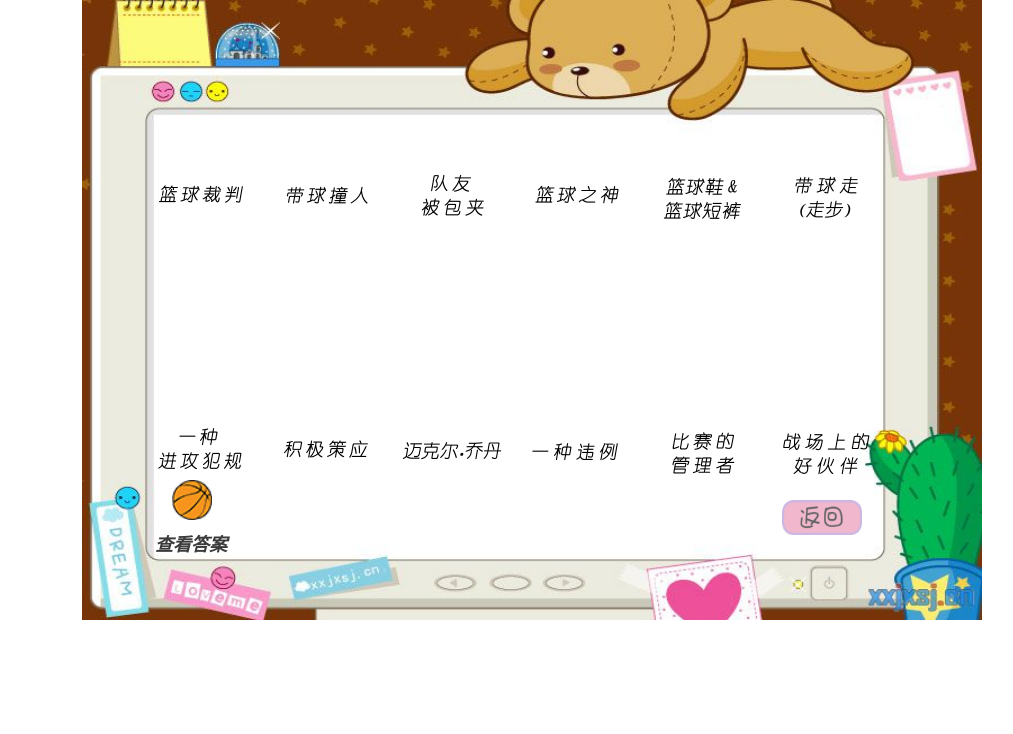
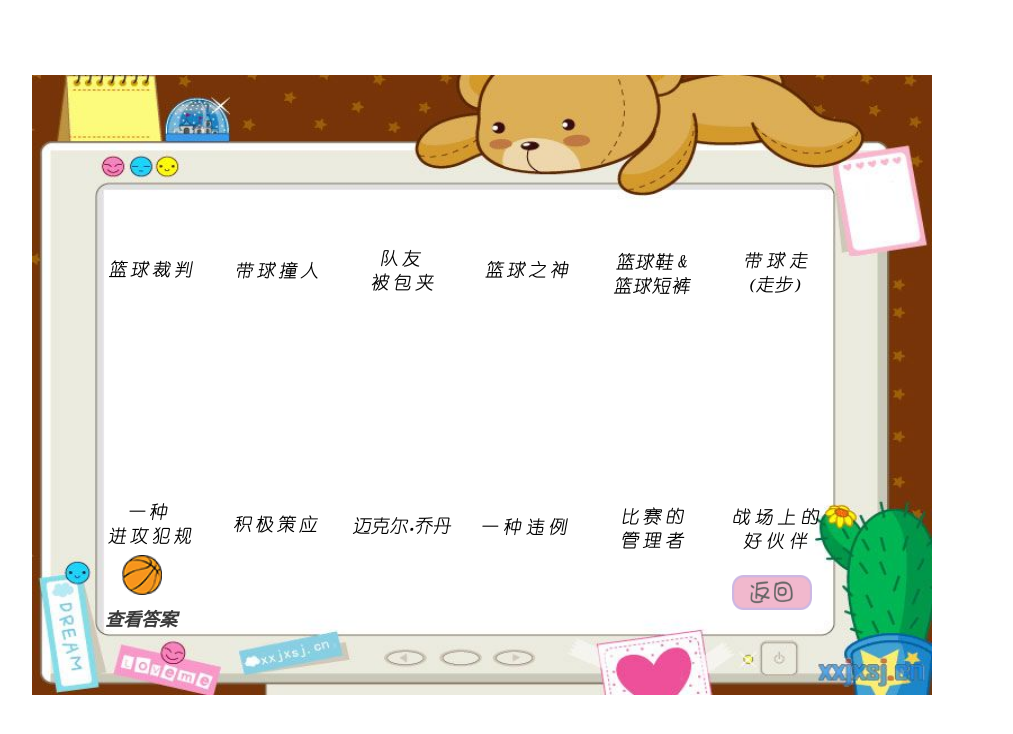
Before and after one commit to ZH-sy/ZH, a plain HTML site: page cglx.html in a window 1280 px wide. Shown: the whole page, without its empty margins (108-1121 px from the left). Drawn offline with Linux system fonts and the light colour scheme.

Commit message:
Update base.css

```diff
--- a/css/base.css
+++ b/css/base.css
@@ -9,10 +9,14 @@ body
 		margin:0;
 	}
 #box{
-	height: 620px;
-	width: 900px;
-	margin: 0 auto;
-	position: relative;
+	height: 650px;
+	width: 1000px;
+	position:fixed;
+	top: 0;
+	left: 0;
+	right: 0;
+	bottom: 0;
+	margin: auto;
 }
 #bj{
 	position:absolute;
```
